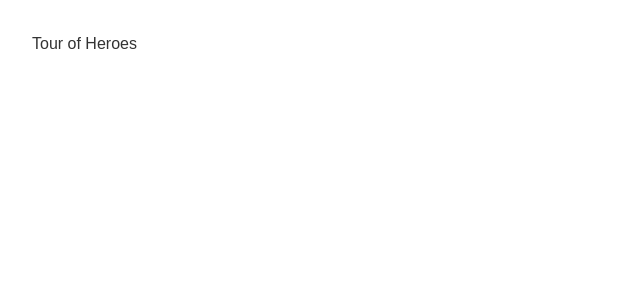
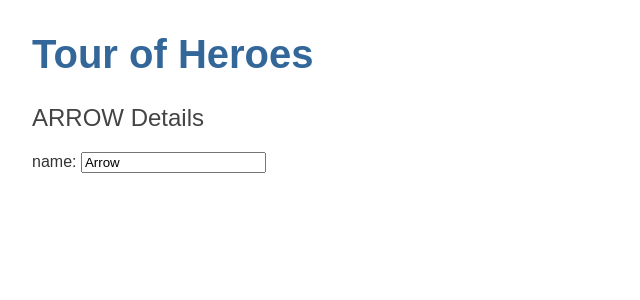
Before and after one commit to ilavisharma/angular-TourOfHeroes, an Angular app: page / in a window 1280 px wide. Shown: the top 300 px of the page, without its empty margins (0-640 px from the left). Built offline with nearby package versions, Linux system fonts and the light colour scheme.

Commit message:
create the hero editor

```diff
--- a/src/app/app.component.html
+++ b/src/app/app.component.html
@@ -1 +1,4 @@
-{{ title }}
+<h1>
+  {{ title }}
+</h1>
+<app-heroes></app-heroes>
--- /dev/null
+++ b/src/app/heroes/heroes.component.html
@@ -0,0 +1,7 @@
+<h2>{{ hero.name | uppercase }} Details</h2>
+<div>
+  <label
+    >name:
+    <input [(ngModel)]="hero.name" placeholder="name" />
+  </label>
+</div>
--- /dev/null
+++ b/src/app/heroes/heroes.component.ts
@@ -0,0 +1,18 @@
+import { Component, OnInit } from '@angular/core';
+import { Hero } from '../models/Hero';
+
+@Component({
+  selector: 'app-heroes',
+  templateUrl: './heroes.component.html',
+  styleUrls: ['./heroes.component.css'],
+})
+export class HeroesComponent implements OnInit {
+  hero: Hero = {
+    id: 12,
+    name: 'Arrow',
+  };
+
+  constructor() {}
+
+  ngOnInit(): void {}
+}
--- /dev/null
+++ b/src/app/models/Hero.ts
@@ -0,0 +1,4 @@
+export interface Hero {
+  id: number;
+  name: string;
+}
```
Also changed, not shown: src/app/app.module.ts (+6 -9 lines), src/app/heroes/heroes.component.css (added), 1 other file (tests, documents, lock files or other folders).
